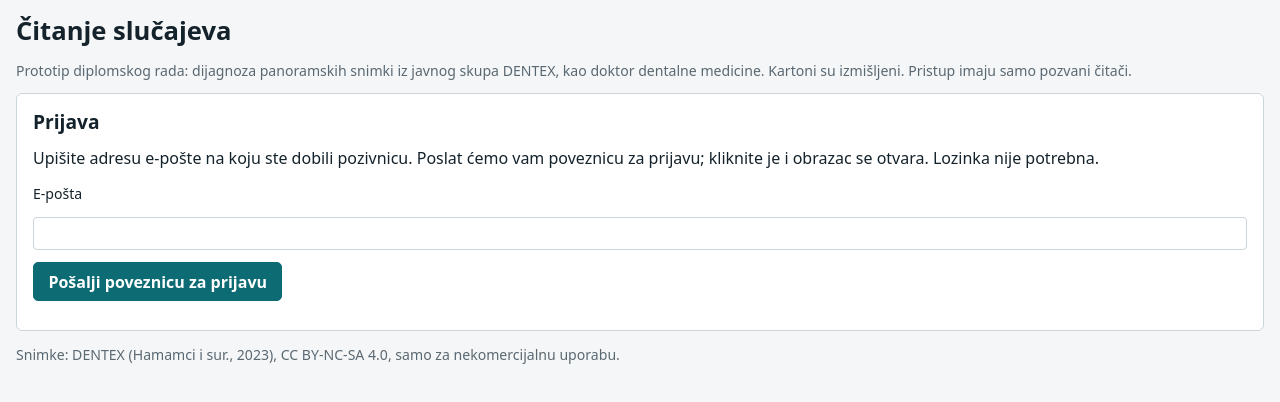
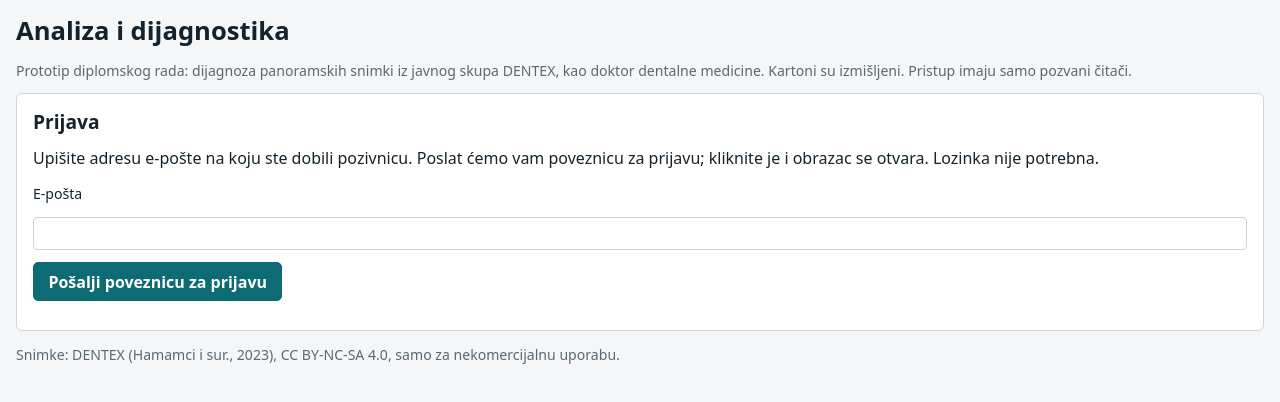
Before and after one commit to marijabuljat03/citanje-slucajeva, a plain HTML site: page index.html in a window 1280 px wide. Drawn offline with nearby package versions, Linux system fonts and the light colour scheme.

Commit message:
Add files via upload

```diff
--- a/index.html
+++ b/index.html
@@ -2,7 +2,7 @@
 <html lang="hr">
 <meta charset="utf-8">
 <meta name="viewport" content="width=device-width, initial-scale=1">
-<title>Čitanje slučajeva</title>
+<title>Analiza i dijagnostika</title>
 <meta name="claude:viewport-fit-sides" content="cover">
 <script src="https://cdn.jsdelivr.net/npm/@supabase/supabase-js@2.117.3/dist/umd/supabase.js"></script>
 <style>
@@ -74,7 +74,7 @@ textarea { width: 100%; min-height: 7rem; }
 
 <div class="wrap stack">
   <header class="stack">
-    <h1>Čitanje slučajeva</h1>
+    <h1>Analiza i dijagnostika</h1>
     <p class="muted small">Prototip diplomskog rada: dijagnoza panoramskih snimki iz javnog skupa DENTEX, kao doktor dentalne medicine. Kartoni su izmišljeni. Pristup imaju samo pozvani čitači.</p>
   </header>
 
```
